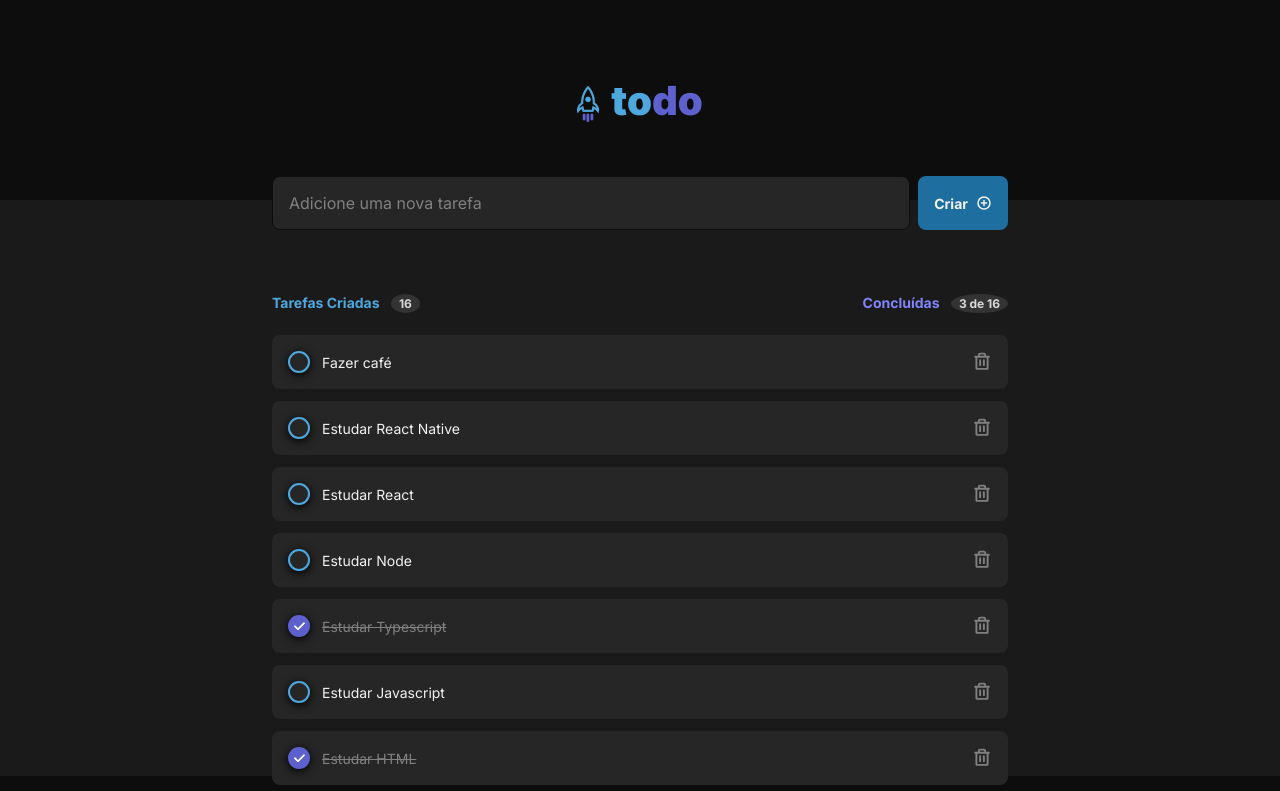
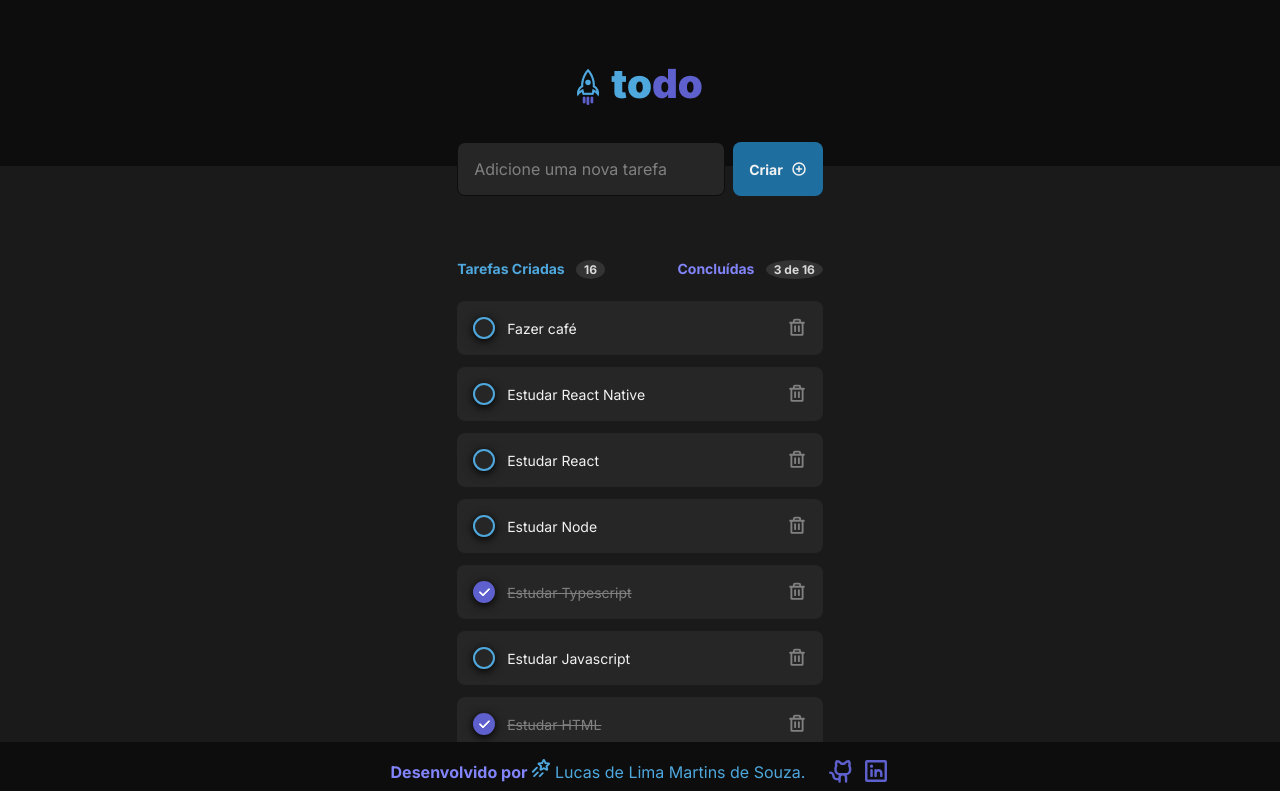
Before and after one commit to Aszurar/tododark, a React (Vite) app: page / in a window 1280 px wide. Shown: the top 791 px of the page. Built offline with nearby package versions, Linux system fonts and the light colour scheme; the HTML template or start-up script is replaced by a standard one.

Commit message:
:lipstick: Adição do Container no App.tsx :lipstick:

```diff
--- a/src/App.tsx
+++ b/src/App.tsx
@@ -2,6 +2,7 @@
 import { Header } from "./components/Header"
 import { Main } from "./components/Main"
 import './theme/global.css'
+import styles from './styles.module.css'
 import { axeAccessibilityReporter } from "./utils/axeAccessibilityReporter"
 import * as Sentry from "@sentry/react";
 
@@ -21,11 +22,11 @@
 
 function App() {
   return (
-    <>
+    <div className={styles.container}>
       <Header />
       <Main />
       <Footer />
-    </>
+    </div>
   )
 }
 
--- /dev/null
+++ b/src/styles.module.css
@@ -0,0 +1,8 @@
+.container {
+    display: flex;
+    flex-direction: column;
+    height: 100vh;
+    width: 100vw;
+
+    overflow: hidden;
+}
```
